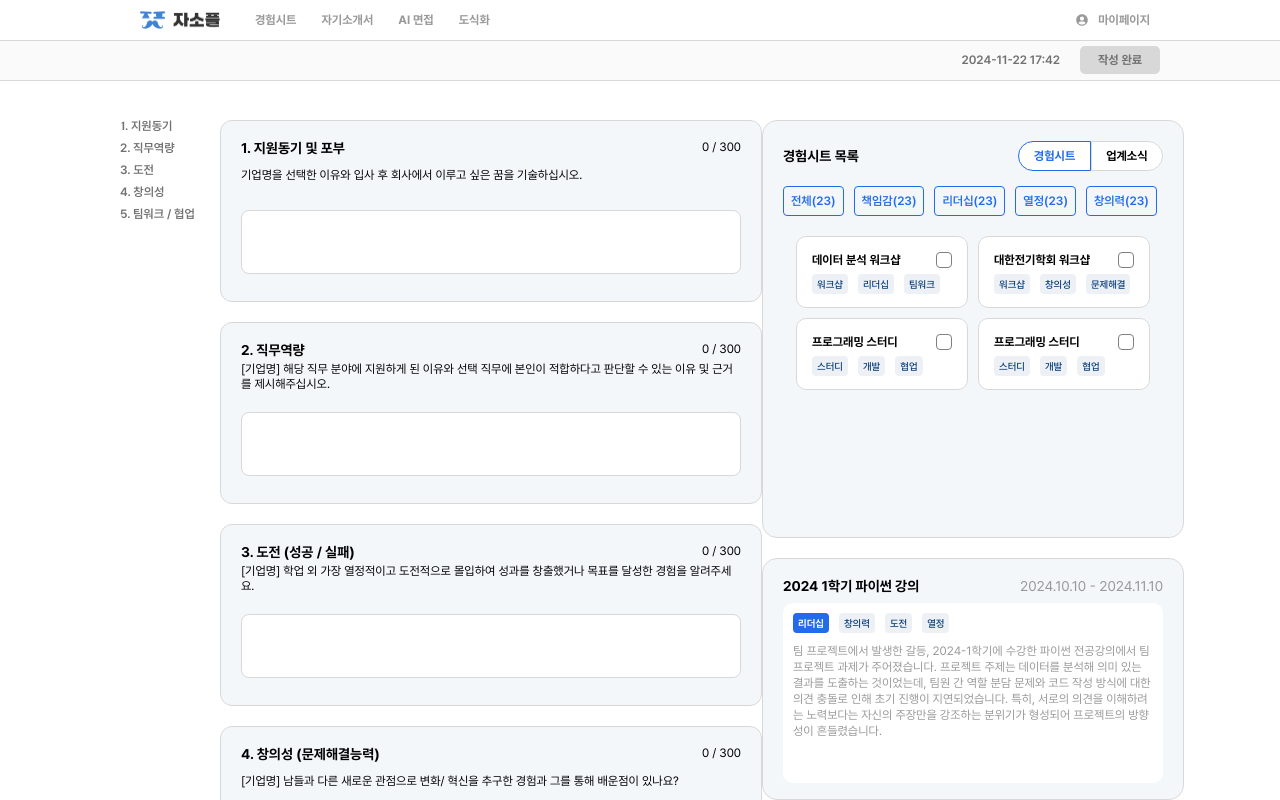
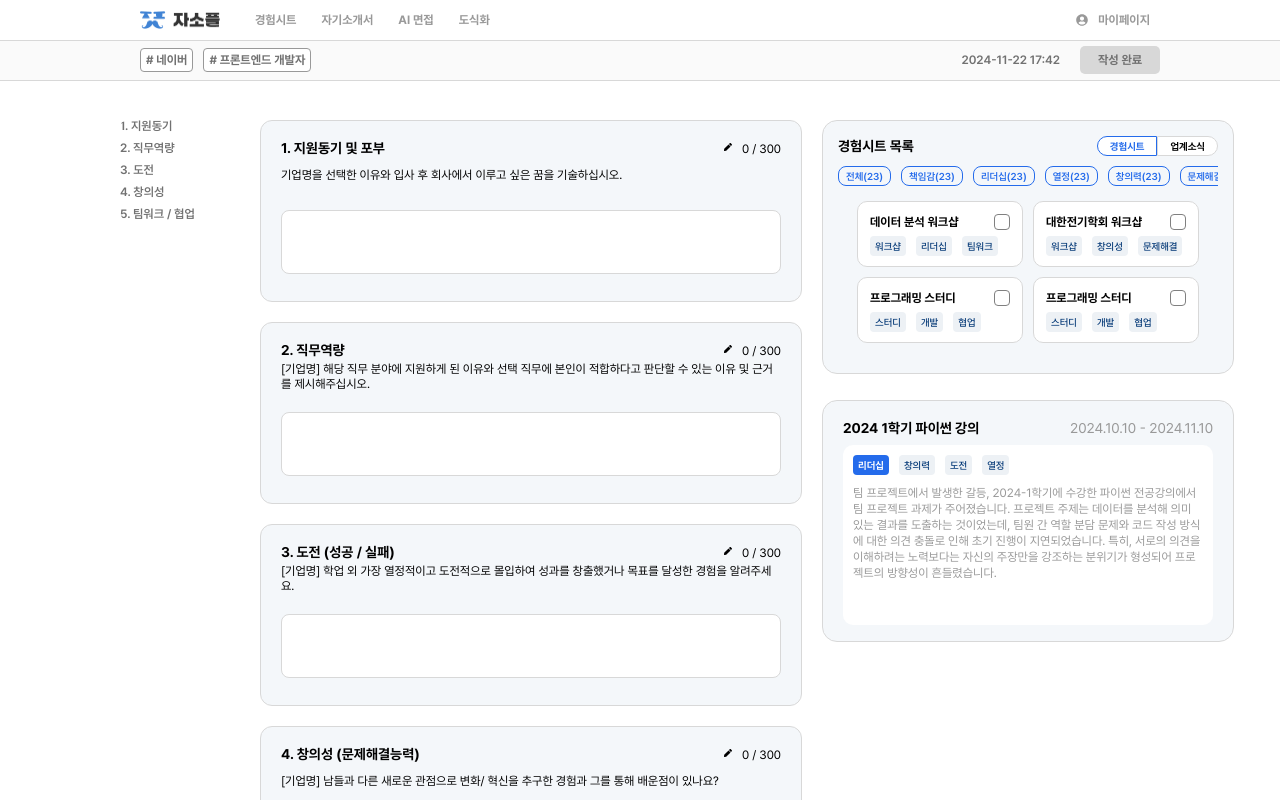
Before and after one commit to 9oormthon-univ/2024_DANPOONG_TEAM_35_FE, a React (Vite) app: page /write-letter in a window 1280 px wide. Built offline with nearby package versions, Linux system fonts and the light colour scheme.

Commit message:
style : 작성 페이지 UI 수정

```diff
--- a/src/components/write-letter/DetailPanel.jsx
+++ b/src/components/write-letter/DetailPanel.jsx
@@ -30,9 +30,11 @@ function DetailPanel() {
 export default DetailPanel;
 
 const Container = styled.div`
-  width: 380px;
+  width: 370px;
   height: 200px;
 
+  position: fixed;
+  top: 400px;
   background-color: var(--color-bg-blue);
   border-radius: 15px;
   border: 1px solid var(--color-light-gray);
--- a/src/components/write-letter/LetterBox.jsx
+++ b/src/components/write-letter/LetterBox.jsx
@@ -1,4 +1,5 @@
 import styled from "styled-components";
+import { FaPen } from "react-icons/fa";
 
 function LetterBox({ title, subText, text, maxLength, onChange }) {
   const handleChange = (e) => {
@@ -11,6 +12,7 @@ function LetterBox({ title, subText, text, maxLength, onChange }) {
         <TitleContainer>
           <TitleText>{title}</TitleText>
           <CountLetter>
+            <PenIcon />
             {text.length} / {maxLength}
           </CountLetter>
         </TitleContainer>
@@ -26,7 +28,7 @@ export default LetterBox;
 const Container = styled.div`
   display: flex;
 
-  padding-left: 140px;
+  padding-left: 180px;
 `;
 
 const LetterContainer = styled.div`
@@ -86,3 +88,8 @@ const TextBox = styled.textarea`
   box-sizing: border-box;
   overflow-y: auto;
 `;
+
+const PenIcon = styled(FaPen)`
+  width: 8px;
+  margin-right: 10px;
+`;
--- a/src/components/write-letter/PreviewNewsCard.jsx
+++ b/src/components/write-letter/PreviewNewsCard.jsx
@@ -66,7 +66,7 @@ const Container = styled.div`
   border: 1px solid
     ${(props) =>
       props.$isSelected ? "var(--color-dark-blue)" : "var(--color-light-gray)"};
-  padding: 15px;
+  padding: 12px;
   cursor: pointer;
 `;
 
--- a/src/components/write-letter/PreviewSheetCard.jsx
+++ b/src/components/write-letter/PreviewSheetCard.jsx
@@ -67,7 +67,7 @@ const Container = styled.div`
   border: 1px solid
     ${(props) =>
       props.$isSelected ? "var(--color-dark-blue)" : "var(--color-light-gray)"};
-  padding: 15px;
+  padding: 12px;
   cursor: pointer;
 `;
 
--- a/src/components/write-letter/SheetListPanel.jsx
+++ b/src/components/write-letter/SheetListPanel.jsx
@@ -67,12 +67,12 @@ export default SheetListPanel;
 
 const Container = styled.div`
   width: 380px;
-  height: 400px;
 
+  position: fixed;
   background-color: var(--color-bg-blue);
   border-radius: 15px;
   border: 0.5px solid var(--color-light-gray);
-  padding: 20px;
+  padding: 15px;
 `;
 
 const TitleText = styled.p`
@@ -88,12 +88,15 @@ const TopContainer = styled.div`
 
 const ToggleContainer = styled.div`
   display: flex;
-  font-size: 12px;
+  font-size: 10px;
 
   overflow-x: auto;
 `;
 
 const SelectSheet = styled.button`
+  display: flex;
+  align-items: center;
+  height: 20px;
   border-width: 1px;
   border-style: solid;
   border-radius: 15px 0 0 15px;
@@ -107,6 +110,9 @@ const SelectSheet = styled.button`
 `;
 
 const SelectNews = styled.button`
+  display: flex;
+  align-items: center;
+  height: 20px;
   border-width: 1px;
   border-style: solid;
   border-radius: 0px 15px 15px 0;
@@ -125,19 +131,21 @@ const TagContainer = styled.div`
 
   overflow-x: auto;
   white-space: nowrap;
-
-  padding: 5px 0;
 `;
 
 const Tag = styled.button`
+  display: flex;
   width: fit-content;
+  height: 20px;
 
   border: 1px solid var(--color-dark-blue);
-  border-radius: 4px;
+  border-radius: 8px;
 
   padding: 7px;
-  font-size: 12px;
+  font-size: 10px;
   font-weight: var(--weight-semi-bold);
+  justify-content: center;
+  align-items: center;
 
   background-color: ${({ $isActive }) =>
     $isActive ? "var(--color-dark-blue)" : "var(--color-bg-blue)"};
--- a/src/components/write-letter/SubHeader.jsx
+++ b/src/components/write-letter/SubHeader.jsx
@@ -17,6 +17,12 @@ function SubHeader() {
 
   return (
     <Container>
+      <TagContainer>
+        {/* <TagType>회사</TagType> */}
+        <Tag># 네이버</Tag>
+        {/* <TagType>직무</TagType> */}
+        <Tag># 프론트엔드 개발자</Tag>
+      </TagContainer>
       <DateText>{currentDate()}</DateText>
       <CompleteButton>작성 완료</CompleteButton>
     </Container>
@@ -42,6 +48,42 @@ const Container = styled.div`
   border-bottom: 1px solid var(--color-light-gray);
 `;
 
+const TagContainer = styled.div`
+  display: flex;
+  position: fixed;
+  left: 140px;
+  gap: 10px;
+`;
+
+// const TagType = styled.div`
+//   display: flex;
+//   padding: 5px;
+
+//   border: 1px solid var(--color-gray);
+//   border-radius: 4px;
+//   background-color: white;
+
+//   font-size: 12px;
+//   font-weight: var(--weight-bold);
+
+//   color: var(--color-white);
+//   background-color: var(--color-gray);
+// `;
+
+const Tag = styled.div`
+  display: flex;
+  padding: 5px;
+
+  border: 1px solid var(--color-gray);
+  border-radius: 4px;
+  background-color: white;
+
+  font-size: 12px;
+  font-weight: var(--weight-bold);
+
+  color: var(--color-dark-gray);
+`;
+
 const DateText = styled.div`
   font-size: 12px;
   font-weight: var(--weight-semi-bold);
--- a/src/components/write-letter/WriteLetterPage.style.js
+++ b/src/components/write-letter/WriteLetterPage.style.js
@@ -25,4 +25,5 @@ export const PanelContainer = styled.div`
   display: flex;
   flex-direction: column;
   gap: 20px;
+  margin-left: 20px;
 `;
```
